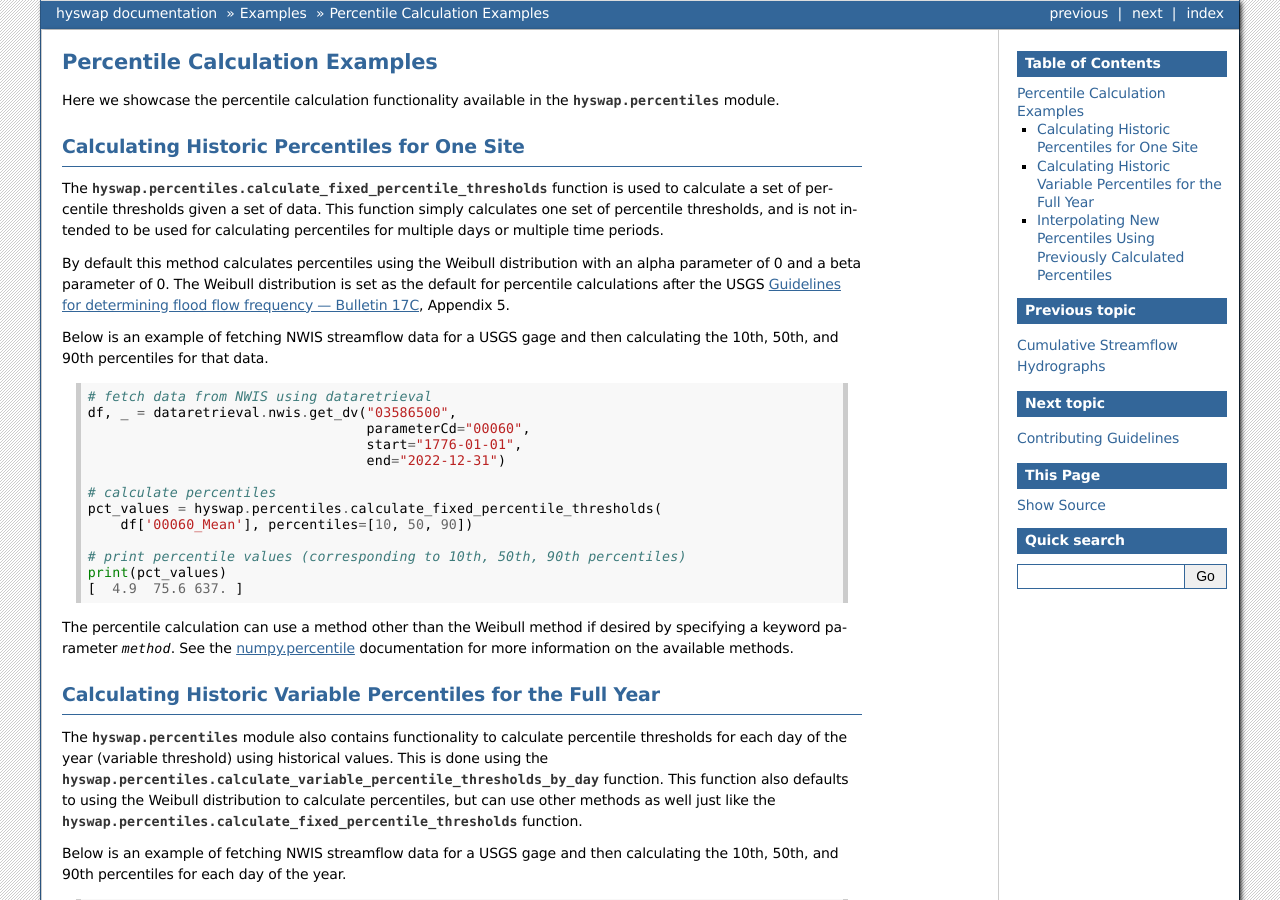
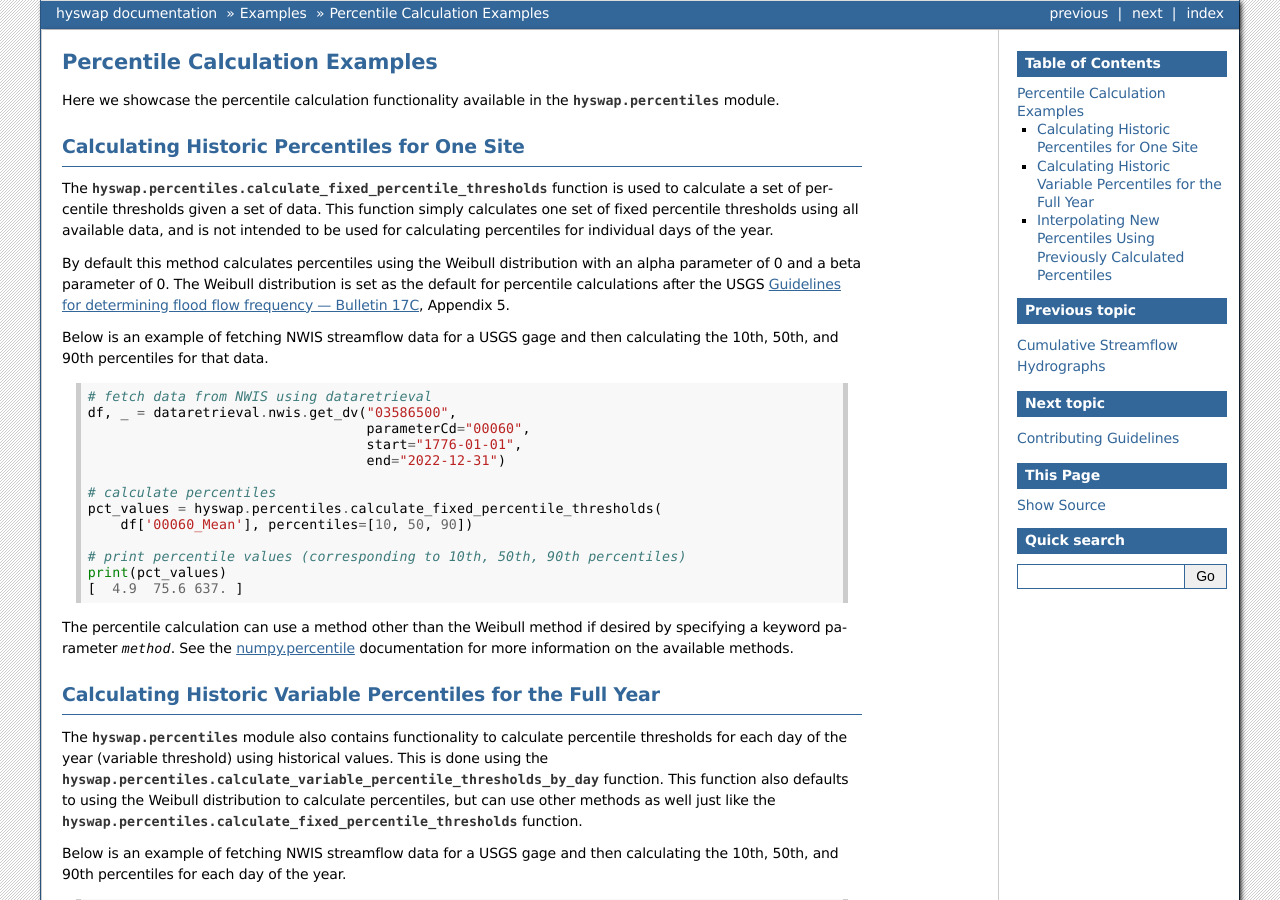
Before and after one commit to DOI-USGS/hyswap, a Sphinx documentation site: the page built from docs/source/examples/percentile_calculation_examples.rst, in a window 1280 px wide and 900 px high. Built offline with Sphinx 7.4.7, drawn with Linux system fonts in a browser that asks for light colours.

Commit message:
Apply 1 suggestion(s) to 1 file(s)

```diff
--- a/docs/source/examples/percentile_calculation_examples.rst
+++ b/docs/source/examples/percentile_calculation_examples.rst
@@ -11,9 +11,8 @@
 
 The :obj:`hyswap.percentiles.calculate_fixed_percentile_thresholds` function
 is used to calculate a set of percentile thresholds given a set of data.
-This function simply calculates one set of percentile thresholds, and is
-not intended to be used for calculating percentiles for multiple days or
-multiple time periods.
+This function simply calculates one set of fixed percentile thresholds using all available data,
+and is not intended to be used for calculating percentiles for individual days of the year.
 
 By default this method calculates percentiles using the Weibull distribution
 with an alpha parameter of 0 and a beta parameter of 0. The Weibull
```
